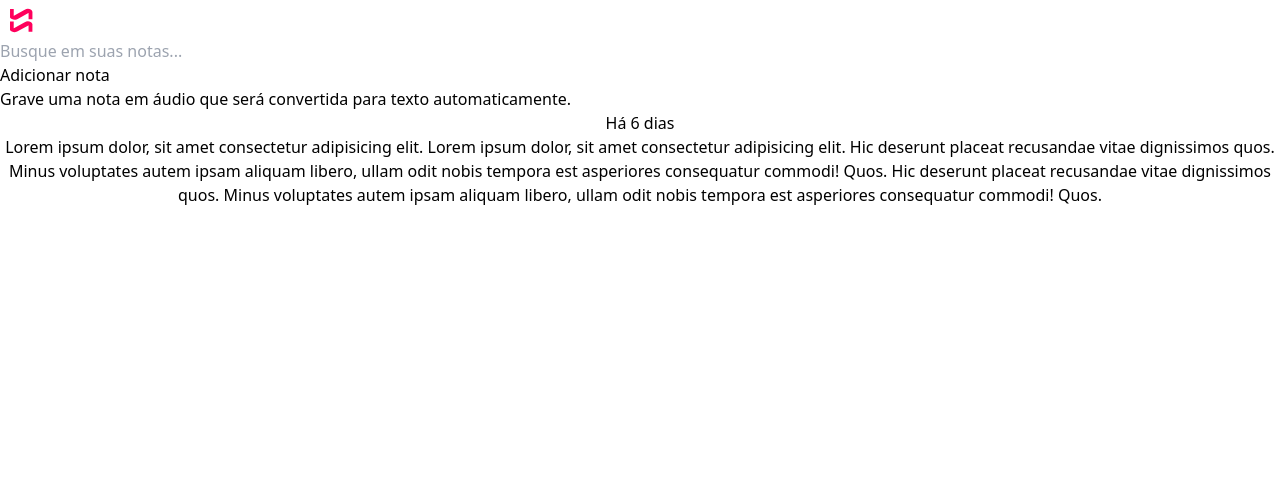
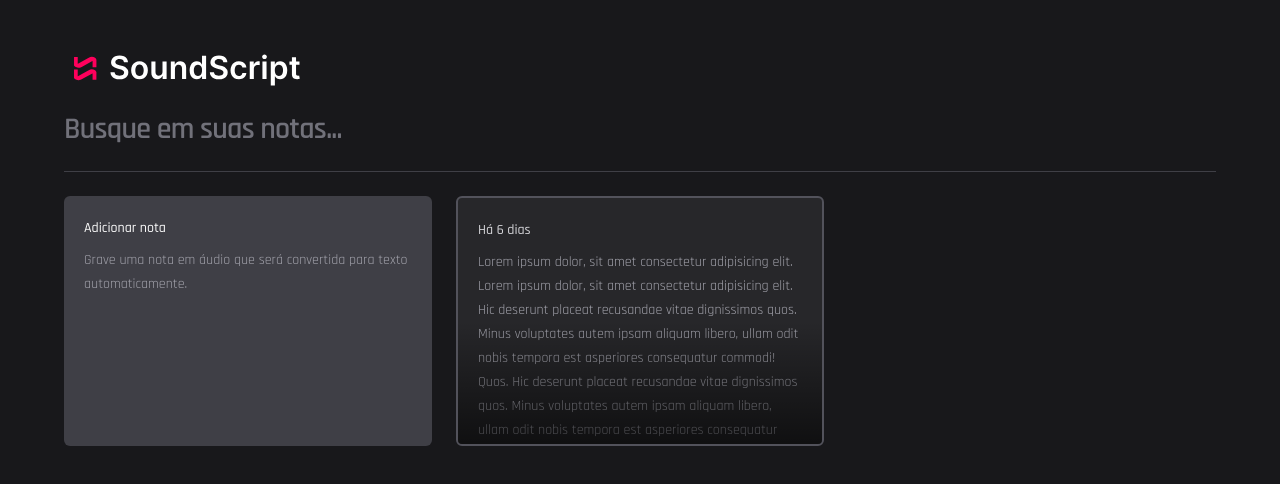
Before and after one commit to Vbrand01/SoundScript, a React (Vite) app: page / in a window 1280 px wide. Shown: the top 484 px of the page. Built offline with nearby package versions, Linux system fonts and the light colour scheme.

Commit message:
alterações

```diff
--- a/index.html
+++ b/index.html
@@ -7,6 +7,7 @@
     <link rel="preconnect" href="https://fonts.googleapis.com" />
     <link rel="preconnect" href="https://fonts.gstatic.com" crossorigin />
     <link href="https://fonts.googleapis.com/css2?family=Rajdhani:wght@300;400;500;600;700&display=swap" rel="stylesheet" />
+    <link rel="stylesheet" href="https://fonts.googleapis.com/icon?family=Material+Icons" />
 
     <title>SoundScript</title>
 
--- a/src/app.tsx
+++ b/src/app.tsx
@@ -12,6 +12,7 @@ export function App() {
         placeholder="Busque em suas notas..."
         className="w-full bg-transparent text-3xl font-semibold tracking-tight placeholder:text-zinc-500 outline-none"
         />
+
         </form>
 
         <div className="h-px bg-zinc-700" />
--- /dev/null
+++ b/tailwind.config.js
@@ -0,0 +1,18 @@
+/** @type {import('tailwindcss').Config} */
+export default {
+  content: [
+    "./index.html",
+    "./src/**/*.{js,ts,jsx,tsx}",
+  ],
+  theme: {
+    extend: {
+      fontFamily: {
+        sans: ['Rajdhani', 'sans-serif']
+      },
+      colors: {
+        colorred: '#8257e6'
+      }
+    },
+  },
+  plugins: [],
+}
```
Also changed, not shown: package.json (+7 -1 lines), 2 other files (tests, documents, lock files or other folders).
